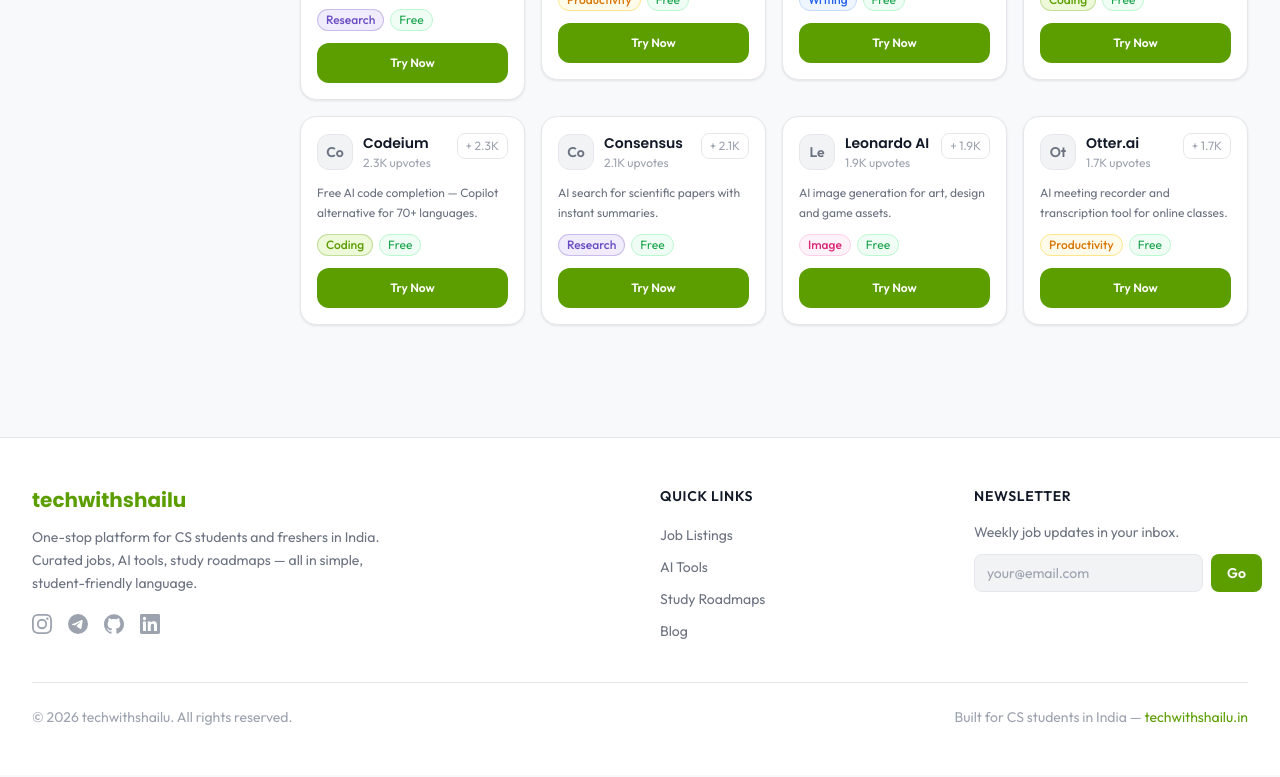
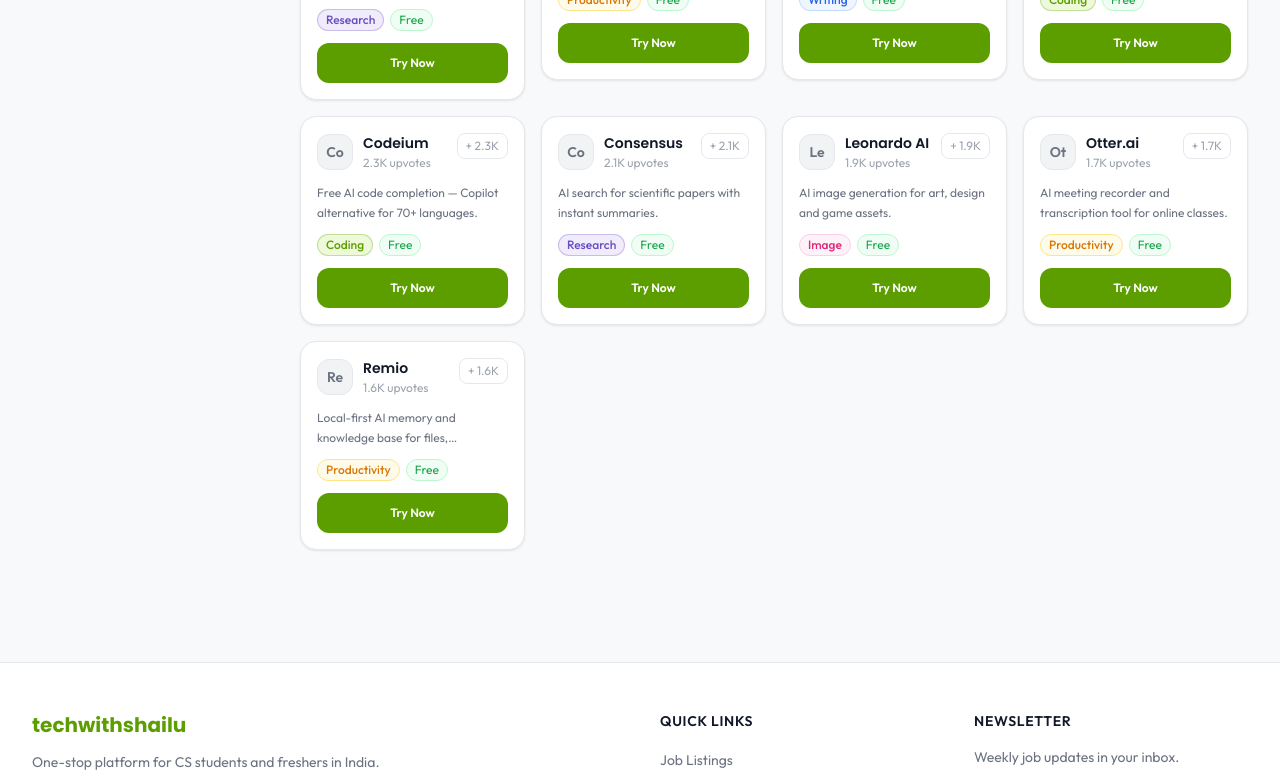
Before and after one commit to shailum17/techwithshailu, a Next.js app: page /ai-tools in a window 1280 px wide. Shown: the part 939-1716 px from the top of the page. Built offline with nearby package versions, Linux system fonts and the light colour scheme; no server answers.

Commit message:
Add Remio to AI tools directory

```diff
--- a/app/ai-tools/AIToolsClient.tsx
+++ b/app/ai-tools/AIToolsClient.tsx
@@ -20,6 +20,7 @@
   { name: 'Consensus',      desc: 'AI search for scientific papers with instant summaries.',        cat: 'Research',     url: 'https://consensus.app',      free: true,  votes: 2100  },
   { name: 'Leonardo AI',    desc: 'AI image generation for art, design and game assets.',           cat: 'Image',        url: 'https://leonardo.ai',        free: true,  votes: 1900  },
   { name: 'Otter.ai',       desc: 'AI meeting recorder and transcription tool for online classes.', cat: 'Productivity', url: 'https://otter.ai',           free: true,  votes: 1700  },
+  { name: 'Remio',          desc: 'Local-first AI memory and knowledge base for files, webpages, recordings, emails, messages, images, and notes.', cat: 'Productivity', url: 'https://remio.ai/', free: true, votes: 1600 },
 ];
 
 const CATEGORIES = ['Writing', 'Image', 'Coding', 'Productivity', 'Research'] as const;
```
